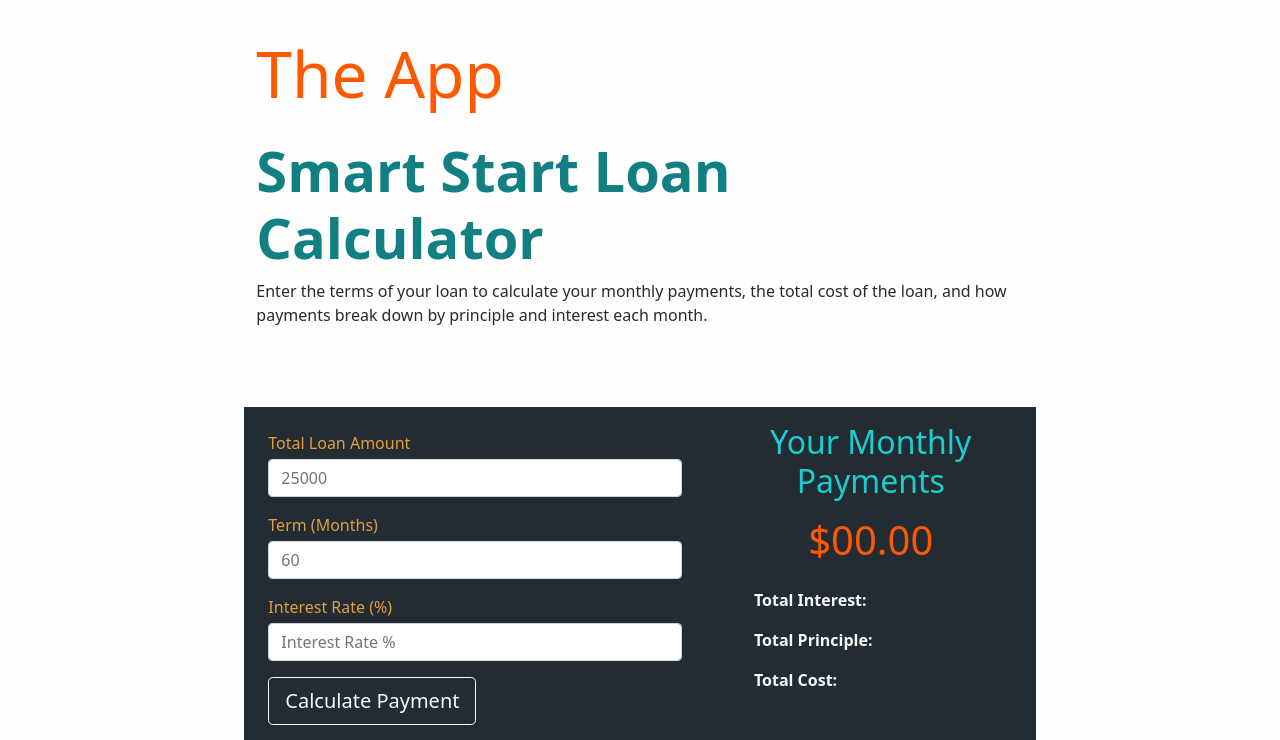
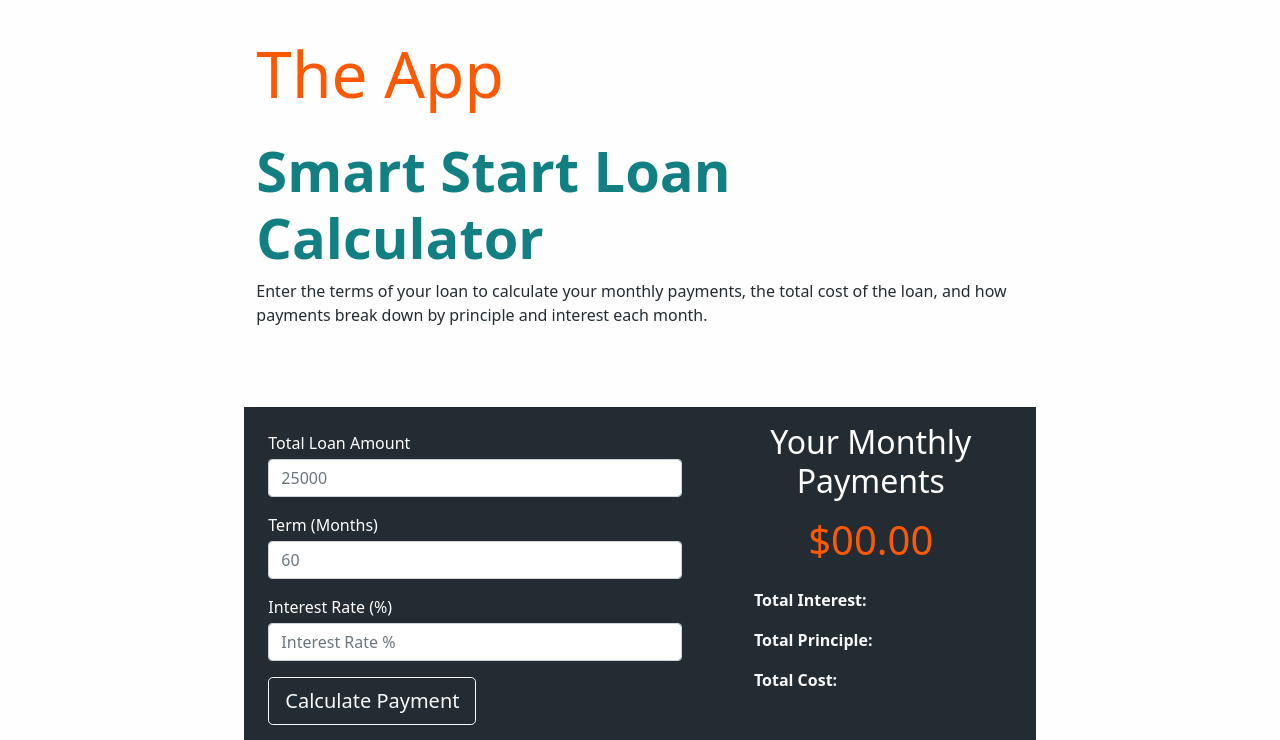
Before and after one commit to ClaraLopezUribe/Smart-Start-Loan-Calculator, a plain HTML site: page app.html in a window 1280 px wide. Shown: the part 60-800 px from the top of the page. Drawn offline with nearby package versions, Linux system fonts and the light colour scheme.

Commit message:
Modify custom-dark styles

```diff
--- a/app.html
+++ b/app.html
@@ -65,7 +65,7 @@
 
             <section class="row row-cols-1 row-cols-md-2 g-5 m-3 ">
 
-                <div class="col col-lg-7 p-4 custom-dark">
+                <div class="col col-lg-7 p-4 custom-dark custom-dark-heading">
                     <form- class="row row-cols-1 gy-3 gx-2">
                         <div class="col"> <!--the accessible name comes from the label for associacion of the input element. There is no need to add aria-label or aria-labelledby -->
                             <label for="loanAmout" class="mb-1">Total Loan Amount</label>
@@ -88,7 +88,7 @@
                 <div class="col col-lg-5 custom-dark">
                     <div class="col p-3">
                         <h2 class="text-center custom-dark-heading">Your Monthly Payments</h2>
-                        <div class="text-center display-6 fw-normal payment m-3" id="monthlyPayment">$00.00</div>
+                        <div class="text-center display-6 fw-normal payment m-3" id="yourPayment">$00.00</div>
                         <div class="table-responsive">
                             <table class="table table-responsive table-borderless text-light">
                                 <thead>
--- a/css/site.css
+++ b/css/site.css
@@ -14,6 +14,9 @@
     --lightmode-accent: #ff5900ff;
     --darkmode-accent: #1cccce;
     --darkmode-primary: #e09f3e;
+
+    --custom-dark: #071a1a;
+    --test: #1a8688;
 }
 
 body{
@@ -71,11 +74,11 @@ main>.container{
 
 .custom-dark{
     background-color: var(--dark);
-    color: var(--darkmode-primary)
+    color: var(--light);
 }
 
 .custom-dark-heading{
-    color: var(--darkmode-accent);
+    color: var(--light);
 }
 
 .payment{
```
